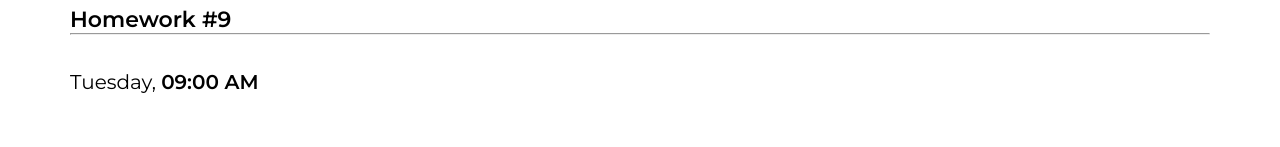
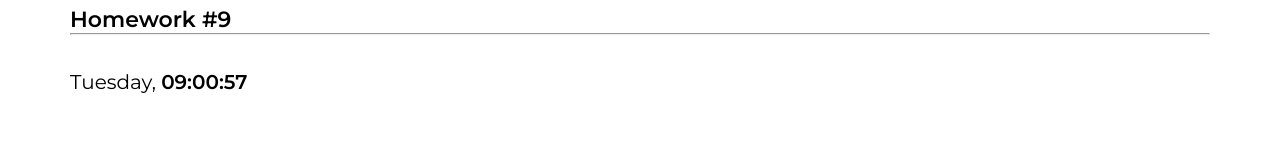
Before and after one commit to h2lo/homeworks-autochecked, a React (Create React App) app: page /#/junior in a window 1280 px wide. Shown: the part 1029-1176 px from the top of the page. Built offline with nearby package versions, Linux system fonts and the light colour scheme.

Commit message:
update time

```diff
--- a/src/s2-homeworks/hw09/Clock.tsx
+++ b/src/s2-homeworks/hw09/Clock.tsx
@@ -32,7 +32,8 @@ function Clock() {
         setShow(false)
     }
 
-    const stringTime = date?.toLocaleTimeString([],{hour:'2-digit', minute:'2-digit'}) || <br/> // часы24:минуты:секунды (01:02:03)/(23:02:03)/(24:00:00)/(00:00:01) // пишут студенты
+    const stringTime = date.toTimeString().slice(0, 8)
+    // const stringTime = date?.toLocaleTimeString([], {hour: '2-digit', minute: '2-digit'}) || <br/> // часы24:минуты:секунды (01:02:03)/(23:02:03)/(24:00:00)/(00:00:01) // пишут студенты
     const stringDate = date?.toLocaleDateString('ru-Ru') || <br/> // день.месяц.год (01.02.2022) // пишут студенты, варианты 01.02.0123/01.02.-123/01.02.12345 не рассматриваем
 
     // день недели на английском, месяц на английском (https://learn.javascript.ru/intl#intl-datetimeformat)
@@ -76,14 +77,14 @@ function Clock() {
             <div className={s.buttonsContainer}>
                 <SuperButton
                     id={'hw9-button-start'}
-                    disabled={timerId!==undefined} // пишут студенты // задизэйблить если таймер запущен
+                    disabled={timerId !== undefined} // пишут студенты // задизэйблить если таймер запущен
                     onClick={start}
                 >
                     Start
                 </SuperButton>
                 <SuperButton
                     id={'hw9-button-stop'}
-                    disabled={timerId===undefined} // пишут студенты // задизэйблить если таймер не запущен
+                    disabled={timerId === undefined} // пишут студенты // задизэйблить если таймер не запущен
                     onClick={stop}
                 >
                     Stop
```
